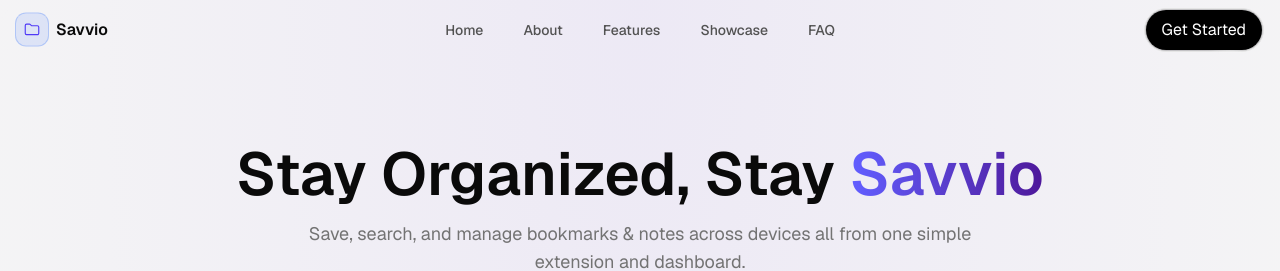
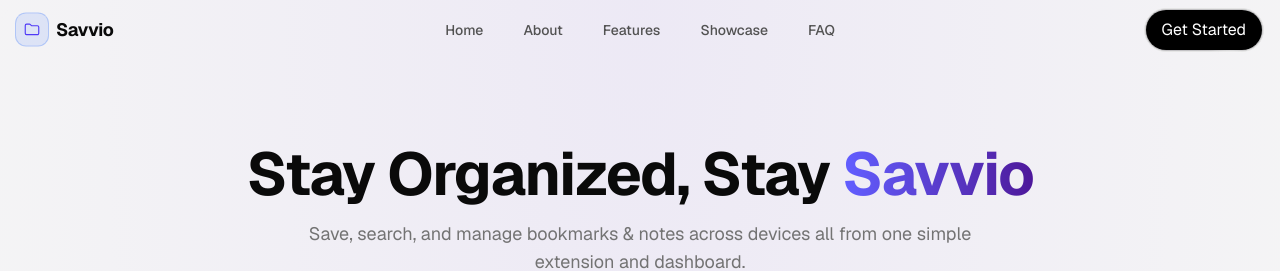
Before and after one commit to nileshpahari/hfo, a Next.js app: page / in a window 1280 px wide. Shown: the top 271 px of the page. Built offline with nearby package versions, Linux system fonts and the light colour scheme.

Commit message:
fonts adds

```diff
--- a/components/hero.tsx
+++ b/components/hero.tsx
@@ -56,10 +56,10 @@
                 },
               },
             }}
-            className="text-balance text-4xl font-semibold text-foreground md:text-6xl"
+            className="text-balance text-4xl font-bold font-sans text-foreground md:text-6xl tracking-tight"
           >
             Stay Organized, Stay{" "}
-            <span className="bg-gradient-to-r from-indigo-500 to-violet-900 bg-clip-text text-transparent font-semibold">
+            <span className="bg-gradient-to-r from-indigo-500 to-violet-900 bg-clip-text text-transparent font-bold font-sans">
               Savvio
             </span>
           </motion.h1>
--- a/components/resizable-navbar.tsx
+++ b/components/resizable-navbar.tsx
@@ -49,7 +49,7 @@
               />
             </svg>
           </motion.div>
-          <span className="font-semibold text-foreground">Savvio</span>
+          <span className="font-bold text-foreground font-sans text-lg tracking-tight">Savvio</span>
         </a>
 
         {/* Navigation Items */}
@@ -88,7 +88,7 @@
                 />
               </svg>
             </motion.div>
-            <span className="font-semibold text-foreground">Savvio</span>
+            <span className="font-bold text-foreground font-sans text-lg tracking-tight">Savvio</span>
           </a>          {/* Mobile Menu Toggle */}
           <MobileNavToggle isOpen={isMobileMenuOpen} onClick={toggleMobileMenu} />
         </MobileNavHeader>
```
Also changed, not shown: app/fonts/GeistMonoVF.woff (added), app/fonts/GeistVF.woff (added).
